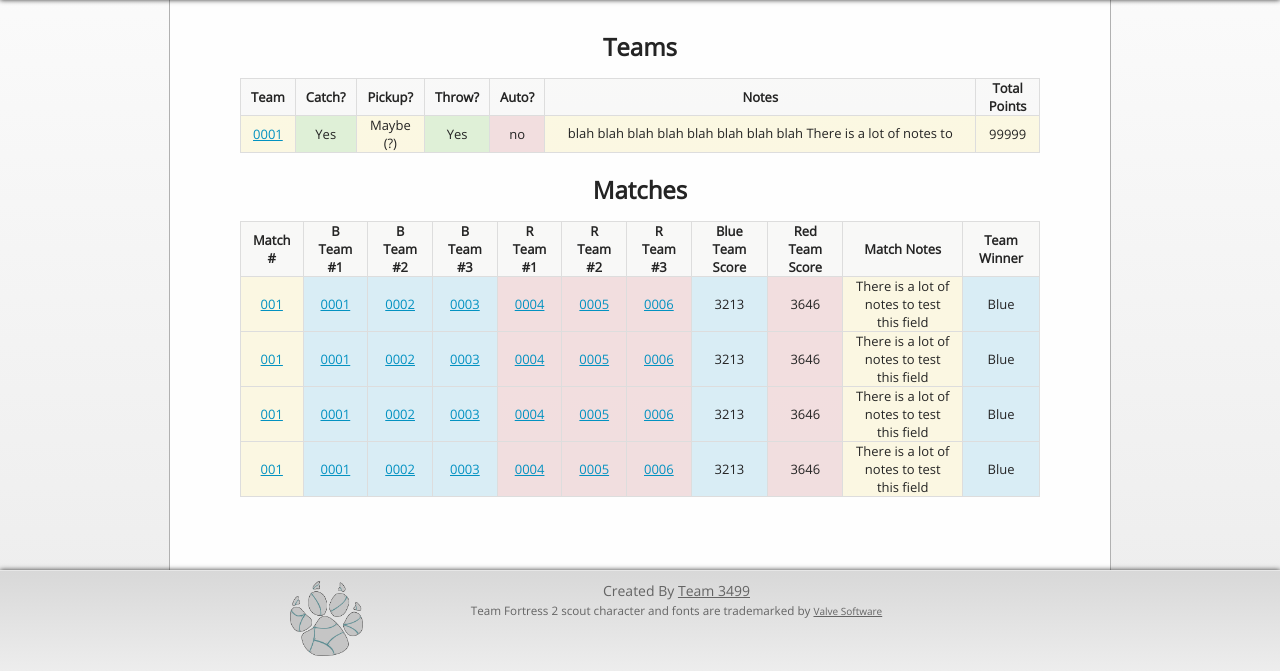
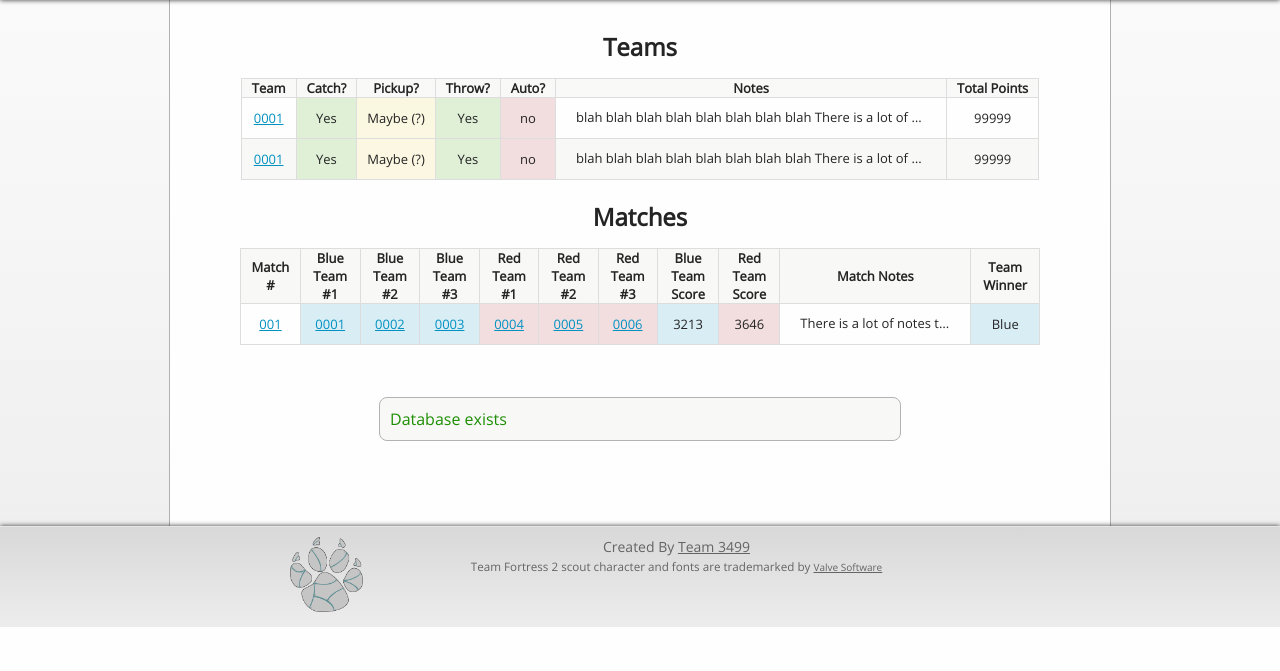
Before and after one commit to team3499/FRC-Scout, a PHP site: page /root/index.php in a window 1280 px wide. Shown: the part 174-845 px from the top of the page. After the commit the page ends 801 px from the top, so only its background shows below. Run offline with PHP 8.4, Linux system fonts and the light colour scheme; some libraries are stand-ins or nearby versions.

Commit message:
added text popup and ededited other stuff

```diff
--- a/create.php
+++ b/create.php
@@ -5,14 +5,13 @@
  *
  */
 
-$db="scout";
 $table_team="teams";
 $table_match="matches";
 
 // Checks to see if the database exists
-if (!file_exists('../'.$db.'.db')){
+if (!file_exists('../scout.db')){
 
-    fwrite($db.'.db','');
+    fwrite('../scout.db','');
 }
 
 try {
@@ -62,7 +61,7 @@ try {
 
 
 } catch (PDOException $e) {
-    echo '<p style="color:red;">Database error, check if using correct settings in "connect.php" and using correct permissions! </p><br/>';
+    echo '<p style="color:red;">Database error, check if using correct settings in "create.php" and using correct permissions! </p><br/>';
     echo $e->getMessage();
 }
 
--- a/pageteam.php
+++ b/pageteam.php
@@ -53,7 +53,7 @@
         <span>Match 2</span><br/>
         <span>Match 3</span><br/>
 
-        <!-- Add a "None" option -->
+        <!-- Add a "None" option (if (not in any match) {echo 'None'})-->
 
     </div>
 
--- a/root/css/style.css
+++ b/root/css/style.css
@@ -32,7 +32,7 @@ a:hover{
 
 }
 table{
-    margin-bottom:20px;
+    margin:0 auto 20px;
     border: 1px solid #ddd;
     border-spacing:0;
     font-size:13px;
@@ -236,12 +236,33 @@ div#teamPopup{
 .footerText{
     text-align:center;
 }
-
+#debug{
+    border:1px solid #B2B2B2;
+    padding:10px;
+    background:#F9F9F8;
+    width:500px;
+    border-radius:8px;
+    margin:0 auto
+}
 div#editMatch, div#editTeam  {
     /*display:none;*/ /* creates label bug */
 }
 .clear{
     clear:both;
+}
+.longText{
+    height:20px;
+    overflow:hidden;
+    cursor:pointer;
+    text-overflow:ellipsis;
+    white-space:nowrap;
+    padding:10px;
+}
+.longTextTeam{
+    width:350px;
+}
+.longTextMatch{
+    width:150px;
 }
 span.title {
     text-decoration:none;
@@ -273,8 +294,8 @@ span.title {
 .inline{
     display:inline;
 }
-/*.green{
-    color:#1AD60C;
+.green{
+    color:#1C8E02;
 }
 .yellow{
     color:#C4B20F;
@@ -284,7 +305,7 @@ span.title {
 }
 .blue{
     color:#0213FF;
-}*/
+}
 .greenBG{
     background-color:#DFF0D7;
 }
--- a/root/index.php
+++ b/root/index.php
@@ -10,6 +10,8 @@
     <script src="/js/match.js"></script>
     <script src="/js/event.js"></script>
     <script src="/js/js.js"></script>
+    <script src="/js/jquery.dotdotdot.min.js"></script>
+
 </head>
 <body>
 
@@ -45,12 +47,25 @@
             <div id="container" class="info"> <!-- Shows team and match info and additions -->
 
 
-                <?php // include("../create.php") ?>
+                <?php  include("../create.php") ?>
                 <?php include("../showdata.php") ?>
                 <?php include("../addteam.php") ?>
                 <?php include("../addmatch.php") ?>
                 <?php include("../pageteam.php") ?>
                 <?php include("../pagematch.php") ?>
+
+
+            </div>
+
+            <div id="debug">
+
+                <?php
+                if (file_exists("../scout.db")){
+                    echo '<p class="green">Database exists<p>';
+                } else {
+                    echo '<p class="red">Database does not exist, run ../create.php</p>';
+                }
+                ?>
 
                 <div id="resultTeam"> <!-- Debug -->
                 </div>
@@ -77,5 +92,7 @@
 
     </div>
 
+    <script src="/js/afterjs.js"></script>
+
 </body>
 </html>
--- a/showdata.php
+++ b/showdata.php
@@ -16,30 +16,27 @@
                 <th class="tableTeamsTotalPoints">Total Points</th>
             </tr>
             <tr>
-                <td class="tableTeamsTeam yellowBG" title="Team Number"><a href="team.php?team=3499">0001</a></td>
+                <td class="tableTeamsTeam" title="Team Number"><a href="team.php?team=3499">0001</a></td>
                 <td class="tableTeamsCatch greenBG" title="Catch?">Yes</td>
                 <td class="tableTeamsPickup yellowBG" title="Pickup?">Maybe <span title="The team said that they could pickup during the interview, but in game, they do not!">(?)</span></td>
                 <td class="tableTeamsThrow greenBG" title="Throw?">Yes</td>
                 <td class="tableTeamsAuto redBG" title="Auto?">no</td>
-                <td class="tableTeamsNotes yellowBG" title="Team Notes"><div id="longText1"><span title="blah blah blah blah blah blah blah blah There is a lot of notes to test this field">blah blah blah blah blah blah blah blah There is a lot of notes to test this fielddddddddddddd dddddddddd dddddddddddddddddddddddddd ddddddddddddddddddddddd ddddddddddddddddddddddd ddddddddddddd dddddddddddddddddddd dddddddd</span></div></td>
-                <td class="tableTeamsTotalPoints yellowBG" title="Total Points">99999</td>
+                <td class="tableTeamsNotes" title="Team Notes"><div class="longText longTextTeam" id="longText1">blah blah blah blah blah blah blah blah There is a lot of notes to test this fielddddddddddddd dddddddddd dddddddddddddddddddddddddd ddddddddddddddddddddddd ddddddddddddddddddddddd ddddddddddddd dddddddddddddddddddd dddddddd</div></td>
+                <!-- the longtext id would use the id's (or team number) from the database -->
+                <td class="tableTeamsTotalPoints" title="Total Points">99999</td>
+            </tr>
+            <tr>
+                <td class="tableTeamsTeam" title="Team Number"><a href="team.php?team=3499">0001</a></td>
+                <td class="tableTeamsCatch greenBG" title="Catch?">Yes</td>
+                <td class="tableTeamsPickup yellowBG" title="Pickup?">Maybe <span title="The team said that they could pickup during the interview, but in game, they do not!">(?)</span></td>
+                <td class="tableTeamsThrow greenBG" title="Throw?">Yes</td>
+                <td class="tableTeamsAuto redBG" title="Auto?">no</td>
+                <td class="tableTeamsNotes" title="Team Notes"><div class="longText longTextTeam" id="longText2">blah blah blah blah blah blah blah blah There is a lot of notes to test this fielddddddddddddd dddddddddd dddddddddddddddddddddddddd ddddddddddddddddddddddd ddddddddddddddddddddddd ddddddddddddd dddddddddddddddddddd dddddddd</div></td>
+                <!-- the longtext id would use the id's (or team number) from the database -->
+                <td class="tableTeamsTotalPoints" title="Total Points">99999</td>
             </tr>
         </table>
     </div>
-
- <script>
-    $("#longText1").css({height:'20px', overflow:'hidden'}); //put to stylesheet later
-    $("#longText1").click(function(){
-        if ($("#longText1").data('open')){
-            $("#longText1").css({height:'20px', overflow:'hidden'});
-            $("#longText1").data('open',0);
-
-        } else {
-            $("#longText1").css({height:'100%', overflow:'auto'});
-            $("#longText1").data('open',1);
-        }
-    });
-</script>
 
     <div id="viewMatchWrap">
         <h2>Matches</h2>
@@ -47,19 +44,19 @@
         <table id="tableMatches">
             <tr>
                <th class="tableMatchesMatch">Match #</th>
-               <th class="tableMatchesBlueTeam">B Team #1</th>
-               <th class="tableMatchesBlueTeam">B Team #2</th>
-               <th class="tableMatchesBlueTeam">B Team #3</th>
-               <th class="tableMatchesRedTeam">R Team #1</th>
-               <th class="tableMatchesRedTeam">R Team #2</th>
-               <th class="tableMatchesRedTeam">R Team #3</th>
+               <th class="tableMatchesBlueTeam">Blue Team #1</th>
+               <th class="tableMatchesBlueTeam">Blue Team #2</th>
+               <th class="tableMatchesBlueTeam">Blue Team #3</th>
+               <th class="tableMatchesRedTeam">Red Team #1</th>
+               <th class="tableMatchesRedTeam">Red Team #2</th>
+               <th class="tableMatchesRedTeam">Red Team #3</th>
                <th class="tableMatchesBlueScore">Blue Team Score</th>
                <th class="tableMatchesRedScore">Red Team Score</th>
                <th class="tableMatchesNotes">Match Notes</th>
                <th class="tableMatchesWin">Team Winner</th>
             </tr>
             <tr>
-               <td class="tableMatchesMatch yellowBG" title="Match Number"><a href="#001">001</a></td>
+               <td class="tableMatchesMatch" title="Match Number"><a href="#001">001</a></td>
                <td class="tableMatchesBlueTeam blueBG" title="Blue Team #1"><a href="#0001">0001</a></td>
                <td class="tableMatchesBlueTeam blueBG" title="Blue Team #2"><a href="#0002">0002</a></td>
                <td class="tableMatchesBlueTeam blueBG" title="Blue Team #3"><a href="#0003">0003</a></td>
@@ -68,46 +65,7 @@
                <td class="tableMatchesRedTeam redBG" title="Red Team #3"><a href="#0006">0006</a></td>
                <td class="tableMatchesBlueScore blueBG" title="Blue Team Score">3213</td>
                <td class="tableMatchesRedScore redBG" title="Red Team Score">3646</td>
-               <td class="tableMatchesNotes yellowBG" title="Match Ntoes"><span title="There is a lot of notes to test this field">There is a lot of notes to test this field</span></td>
-               <td class="tableMatchesWin blueBG" title="Team Winner">Blue</td>
-            </tr>
-            <tr>
-               <td class="tableMatchesMatch yellowBG" title="Match Number"><a href="#001">001</a></td>
-               <td class="tableMatchesBlueTeam blueBG" title="Blue Team #1"><a href="#0001">0001</a></td>
-               <td class="tableMatchesBlueTeam blueBG" title="Blue Team #2"><a href="#0002">0002</a></td>
-               <td class="tableMatchesBlueTeam blueBG" title="Blue Team #3"><a href="#0003">0003</a></td>
-               <td class="tableMatchesRedTeam redBG" title="Red Team #1"><a href="#0004">0004</a></td>
-               <td class="tableMatchesRedTeam redBG" title="Red Team #2"><a href="#0005">0005</a></td>
-               <td class="tableMatchesRedTeam redBG" title="Red Team #3"><a href="#0006">0006</a></td>
-               <td class="tableMatchesBlueScore blueBG" title="Blue Team Score">3213</td>
-               <td class="tableMatchesRedScore redBG" title="Red Team Score">3646</td>
-               <td class="tableMatchesNotes yellowBG" title="Match Ntoes"><span title="There is a lot of notes to test this field">There is a lot of notes to test this field</span></td>
-               <td class="tableMatchesWin blueBG" title="Team Winner">Blue</td>
-            </tr>
-            <tr>
-               <td class="tableMatchesMatch yellowBG" title="Match Number"><a href="#001">001</a></td>
-               <td class="tableMatchesBlueTeam blueBG" title="Blue Team #1"><a href="#0001">0001</a></td>
-               <td class="tableMatchesBlueTeam blueBG" title="Blue Team #2"><a href="#0002">0002</a></td>
-               <td class="tableMatchesBlueTeam blueBG" title="Blue Team #3"><a href="#0003">0003</a></td>
-               <td class="tableMatchesRedTeam redBG" title="Red Team #1"><a href="#0004">0004</a></td>
-               <td class="tableMatchesRedTeam redBG" title="Red Team #2"><a href="#0005">0005</a></td>
-               <td class="tableMatchesRedTeam redBG" title="Red Team #3"><a href="#0006">0006</a></td>
-               <td class="tableMatchesBlueScore blueBG" title="Blue Team Score">3213</td>
-               <td class="tableMatchesRedScore redBG" title="Red Team Score">3646</td>
-               <td class="tableMatchesNotes yellowBG" title="Match Ntoes"><span title="There is a lot of notes to test this field">There is a lot of notes to test this field</span></td>
-               <td class="tableMatchesWin blueBG" title="Team Winner">Blue</td>
-            </tr>
-            <tr>
-               <td class="tableMatchesMatch yellowBG" title="Match Number"><a href="#001">001</a></td>
-               <td class="tableMatchesBlueTeam blueBG" title="Blue Team #1"><a href="#0001">0001</a></td>
-               <td class="tableMatchesBlueTeam blueBG" title="Blue Team #2"><a href="#0002">0002</a></td>
-               <td class="tableMatchesBlueTeam blueBG" title="Blue Team #3"><a href="#0003">0003</a></td>
-               <td class="tableMatchesRedTeam redBG" title="Red Team #1"><a href="#0004">0004</a></td>
-               <td class="tableMatchesRedTeam redBG" title="Red Team #2"><a href="#0005">0005</a></td>
-               <td class="tableMatchesRedTeam redBG" title="Red Team #3"><a href="#0006">0006</a></td>
-               <td class="tableMatchesBlueScore blueBG" title="Blue Team Score">3213</td>
-               <td class="tableMatchesRedScore redBG" title="Red Team Score">3646</td>
-               <td class="tableMatchesNotes yellowBG" title="Match Ntoes"><span title="There is a lot of notes to test this field">There is a lot of notes to test this field</span></td>
+               <td class="tableMatchesNotes" title="Match Ntoes"><div class="longText longTextMatch" id="longText111">There is a lot of notes to test this field</div></td>
                <td class="tableMatchesWin blueBG" title="Team Winner">Blue</td>
             </tr>
 
```
Also changed, not shown: root/js/afterjs.js (added, +10 -0 lines), root/js/js.js (line endings or trailing spaces).
